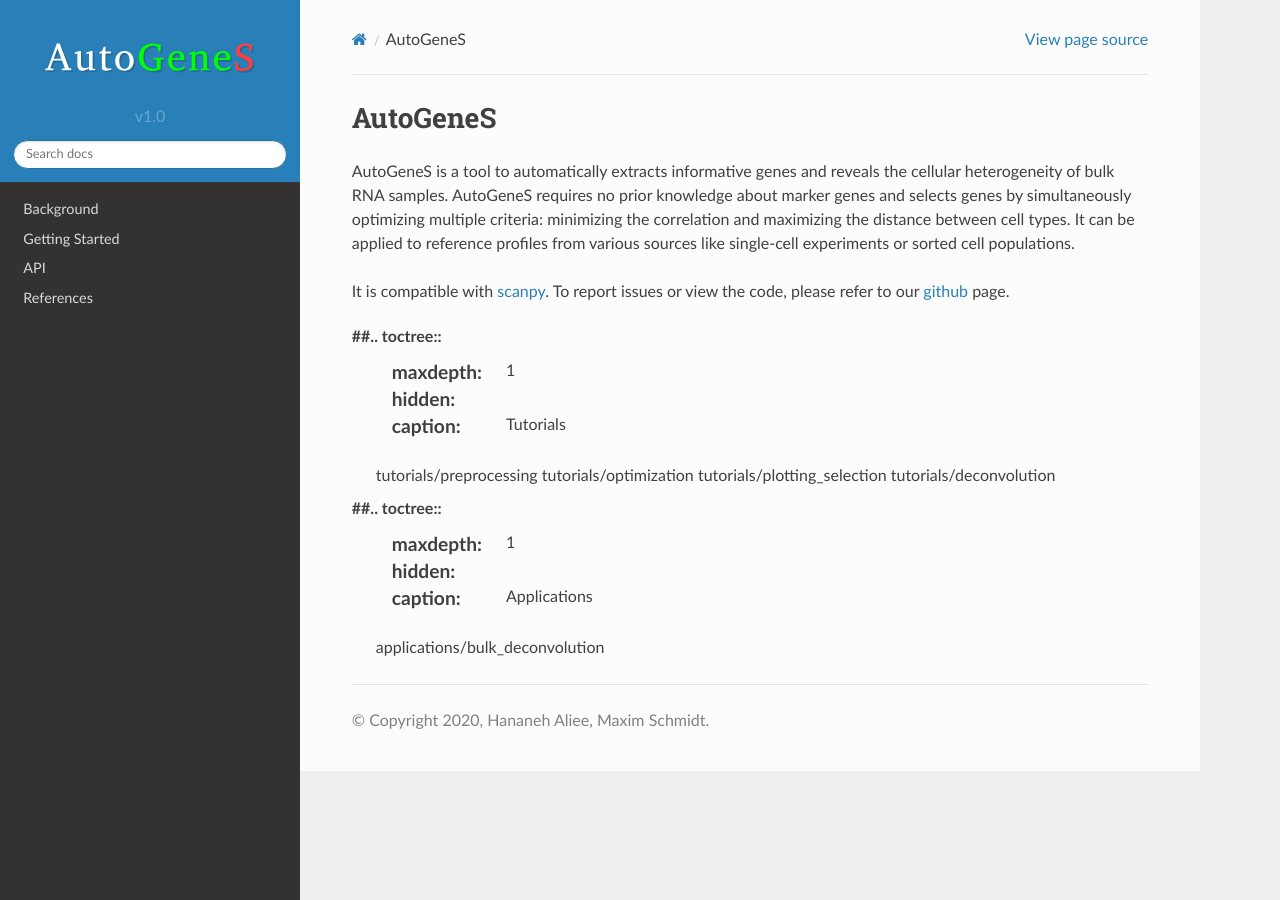
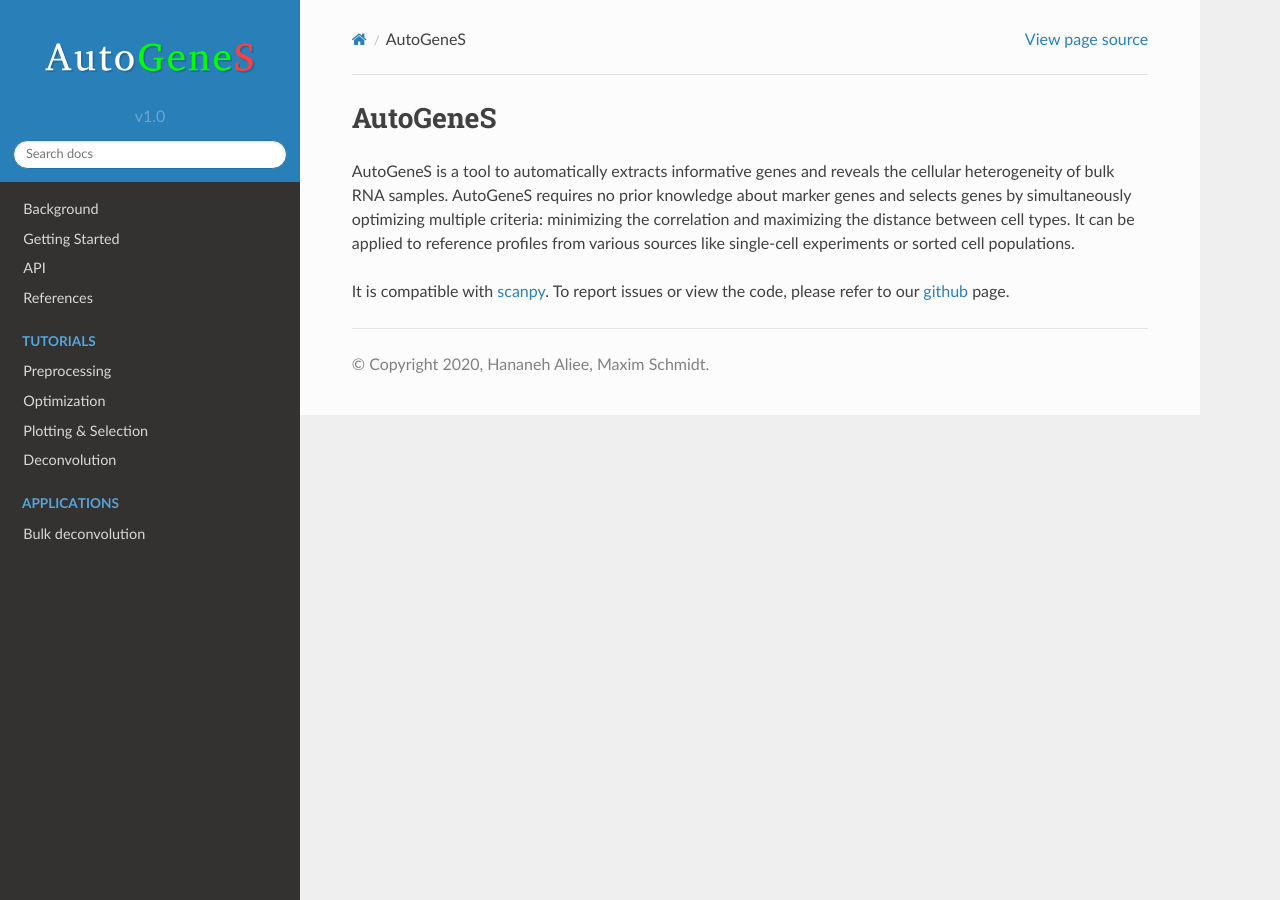
Before and after one commit to theislab/AutoGeneS, a Sphinx documentation site: the page built from docs/index.rst, in a window 1280 px wide. Built offline with Sphinx 7.4.7 and the Read the Docs theme 2.0.0, drawn with Linux system fonts in a browser that asks for light colours.

Commit message:
Update index.rst

```diff
--- a/docs/index.rst
+++ b/docs/index.rst
@@ -17,7 +17,7 @@ It is compatible with `scanpy`_. To report issues or view the code, please refer
   api
   references
 
-##.. toctree::
+.. toctree::
   :maxdepth: 1
   :hidden:
   :caption: Tutorials
@@ -27,7 +27,7 @@ It is compatible with `scanpy`_. To report issues or view the code, please refer
   tutorials/plotting_selection
   tutorials/deconvolution
 
-##.. toctree::
+.. toctree::
   :maxdepth: 1
   :hidden:
   :caption: Applications
```
